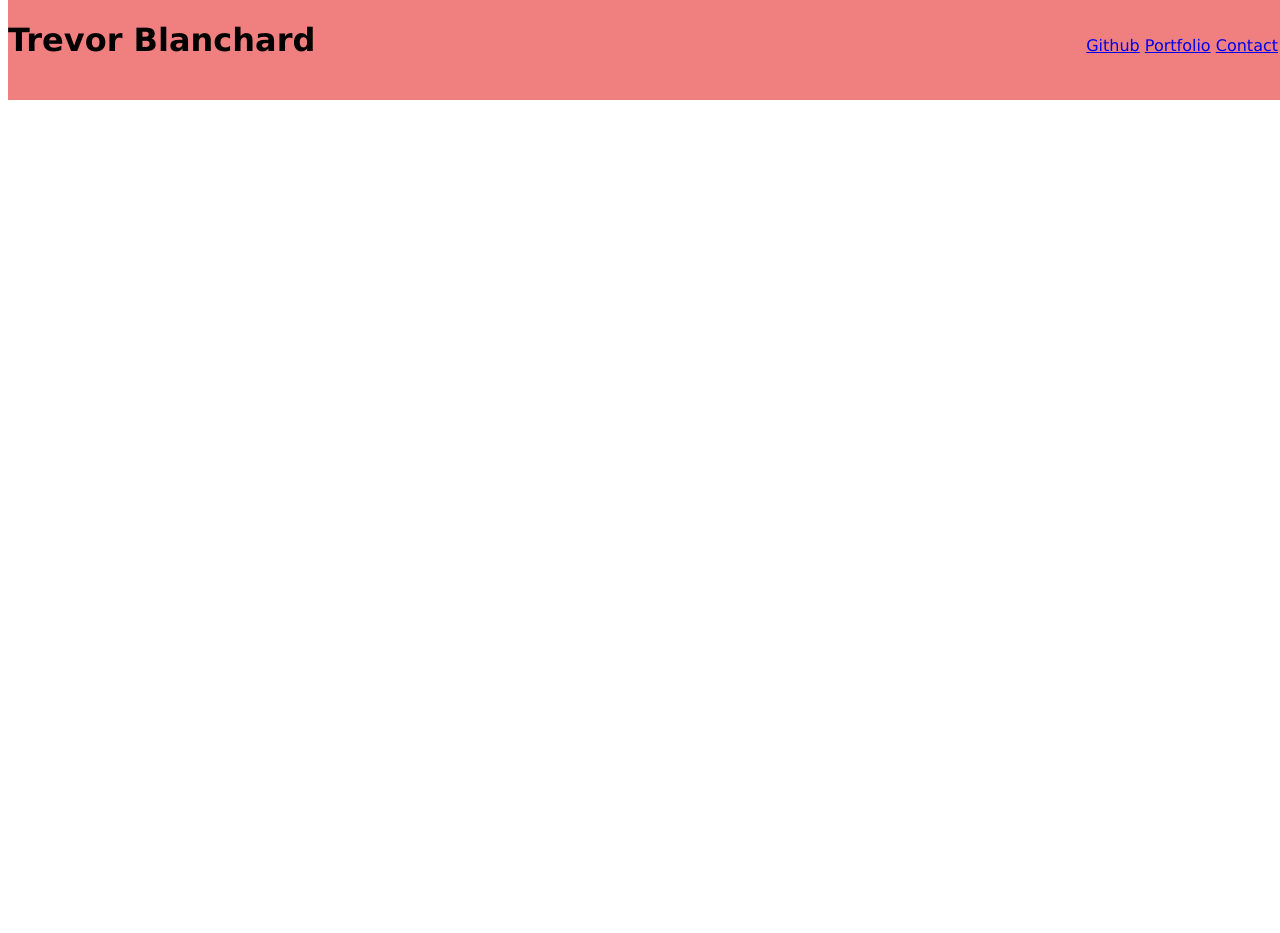
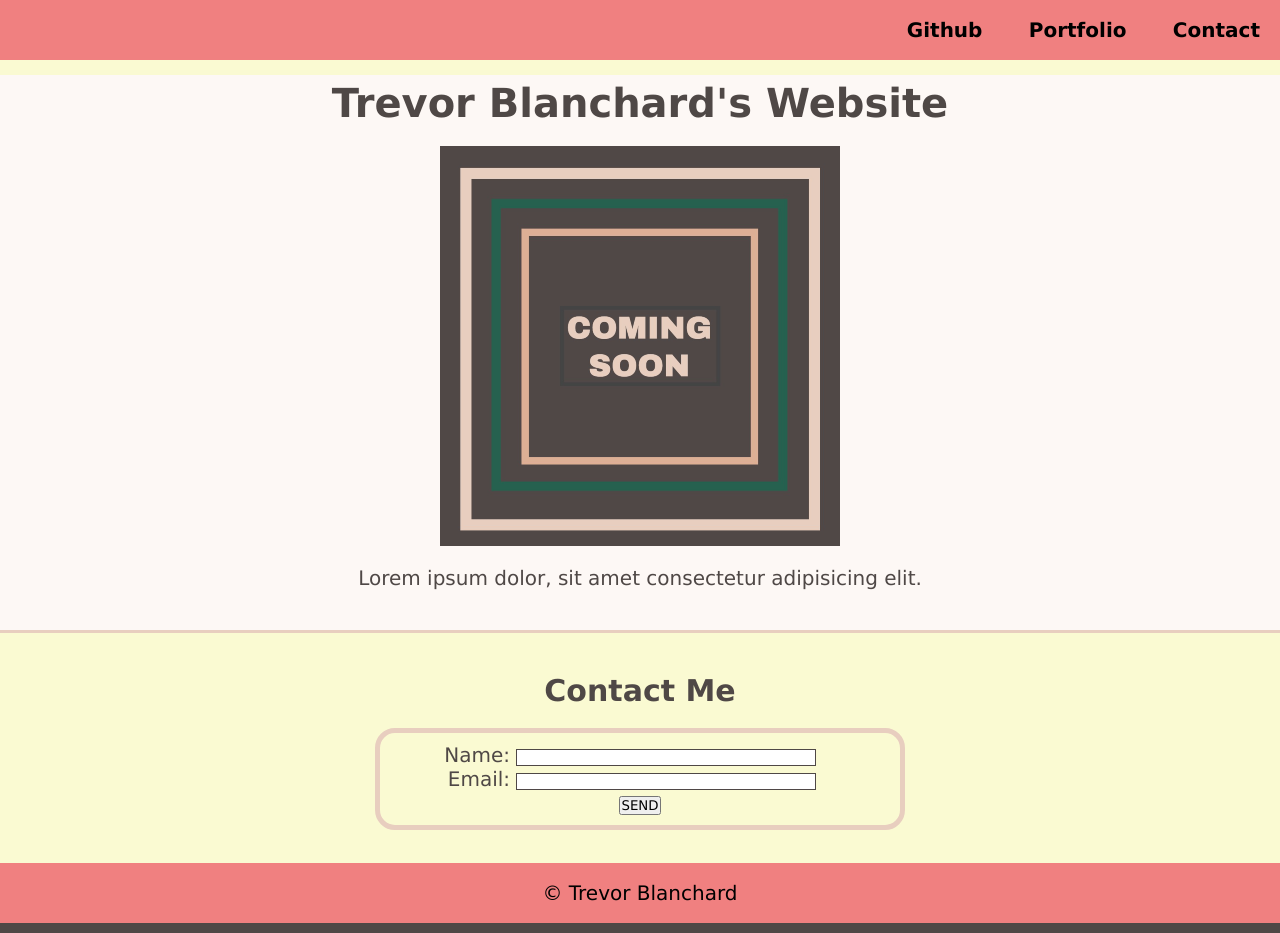
Before and after one commit to blanchardt/repo-test, a plain HTML site: page index.html in a window 1280 px wide. Before the commit the page ends 800 px from the top, so only its background shows below. Drawn offline with Linux system fonts and the light colour scheme.

Commit message:
week 1 mini project finished.

```diff
--- a/assets/css/style.css
+++ b/assets/css/style.css
@@ -1,23 +1,108 @@
 /* Universal selector */
 * {
+    margin:0;
+    padding:0;
     font-family: "Lucida Sans Unicode", "Lucida Grande", sans-serif;
+}
+
+body {
+    position: relative;
+    font-family: "Goudy Bookletter 1911", sans-serif;
+    font-size: 20px;
+    background-color: #FDF8F5;
+    color: #4F4846;
+  }
+
+h1,
+h2 {
+  margin: 20px;
+}
+
+main {
+  padding: 60px 0;
+}
+
+header,
+footer {
+  height: 60px;
+  width: 100%;
+  line-height: 60px;
+  background-color: lightcoral;
 }
 
 header {
     position: fixed;
     top: 0;
     z-index: 2;
-    width: 100%;
-    height: 100px;
-    background-color: lightcoral;
     display: inline;
+    border-bottom: 15px solid lightgoldenrodyellow;
 }
-ul {
+
+footer {
     position: absolute;
-  top: 20px;
-  right: 10px;
+    margin-top: 0;
+    bottom: 0;
+    border-bottom: 10px solid #4F4846;
+    color: black;
+  }
+
+section {
+    margin-bottom: 0;
+    padding: 20px 10px 40px 10px;
+    border-top: 3px solid #E8CEBF;
+    border-bottom: 3px solid #E8CEBF;
+    background-color:  lightgoldenrodyellow;
+  }
+
+form {
+    margin: 0 auto;
+    width: 500px;
+    padding: 10px;
+    border: 5px solid #E8CEBF;
+    border-radius: 20px;
+  }
+
+figure {
+    margin-bottom: 40px;
+  }
+
+  img {
+    display: block;
+    margin: 20px auto;
+  }
+
+li {
+    display: inline;
+    padding: 0px 20px;
 }
-li {
-    color: darkgray;
-    display: inline;
+li a {
+    text-decoration: none;
+    color: black;
+    font-weight: bold;
 }
+
+label {
+    display: inline-block;
+    width: 100px;
+  }
+
+input,
+textarea {
+  box-sizing: border-box;
+  width: 300px;
+  border: 1px solid #4F4846;
+}
+
+textarea {
+  vertical-align: top;
+  height: 60px;
+}
+
+/* Class Selectors */
+.text-center {
+    text-align: center;
+  }
+
+  .text-right {
+    text-align: right;
+  }
--- a/index.html
+++ b/index.html
@@ -8,19 +8,46 @@
   </head>
 
   <body>
+    <!--Header-->
     <header>
-      <h1>Trevor Blanchard</h1>
-      <ul>
-        <li><a href="#">Github</a></li>
-        <li><a href="#">Portfolio</a></li>
-        <li><a href="#">Contact</a></li>
-      </ul>
+      <nav class="text-right">
+        <ul>
+          <li><a href="#">Github</a></li>
+          <li><a href="#">Portfolio</a></li>
+          <li><a href="#">Contact</a></li>
+        </ul>
+      </nav>
     </header>
 
+    <!--Main-->
     <main>
+      <h1 class="text-center">Trevor Blanchard's Website</h1>
+      <figure>
+        <img src="./assets/images/image_1.png" alt="Graphic with Coming Soon text">
+        <figcaption class="text-center">Lorem ipsum dolor, sit amet consectetur adipisicing elit.</figcaption>
+      </figure>
+      <section id="contact">
+        <h2 class="text-center">Contact Me</h2>
+        <form>
+          <ul>
+            <li>
+              <label class="text-right" for="name">Name:</label>
+              <input type="text" id="name" name="user-name">
+            </li>
+            <li>
+              <label class="text-right" for="email">Email:</label>
+              <input type="text" id="email" name="user-email">
+            </li>
+          </ul>
+          <div class="text-center">
+            <button type="submit">SEND</button>
+          </div>
+        </form>
+      </section>
     </main>
-    <footer>
-
+    <!--Footer-->
+    <footer class="text-center">
+      &copy; Trevor Blanchard
     </footer>
   </body>
 
```
Also changed, not shown: assets/images/image_1.png (added).
